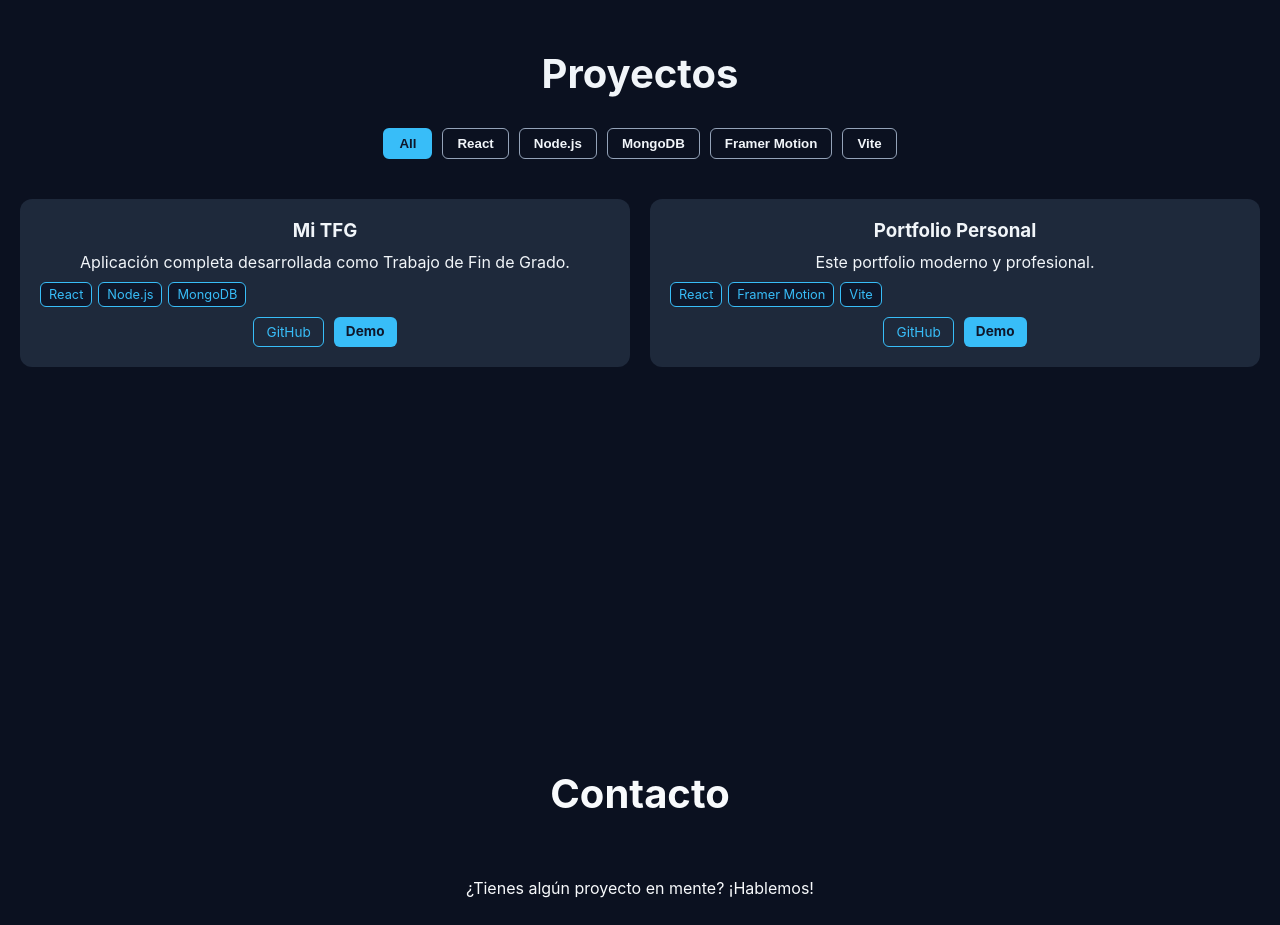
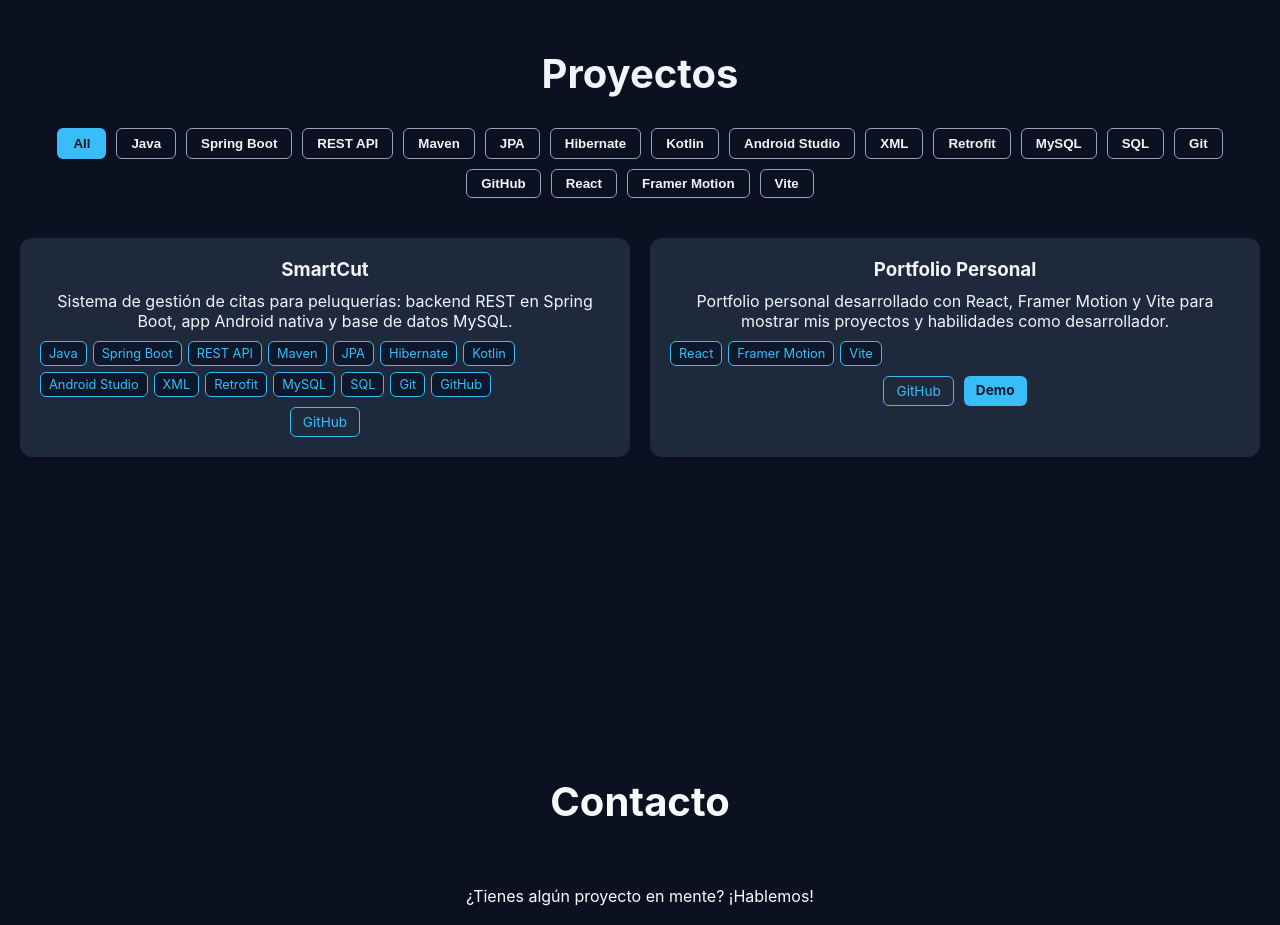
Before and after one commit to victorgonzalezsalasbcn-ctrl/Portfolio, a React (Vite) app: page / in a window 1280 px wide. Shown: the part 1100-2025 px from the top of the page. Built offline with nearby package versions, Linux system fonts and the light colour scheme.

Commit message:
Actualizar portfolio: añadir SmartCut (TFG) y tecnologías

```diff
--- a/src/data/projects.js
+++ b/src/data/projects.js
@@ -1,20 +1,35 @@
 const projects = [
   {
-    title: "Mi TFG",
-    description: "Aplicación completa desarrollada como Trabajo de Fin de Grado.",
-    technologies: ["React", "Node.js", "MongoDB"],
+    title: "SmartCut",
+    description: "Sistema de gestión de citas para peluquerías: backend REST en Spring Boot, app Android nativa y base de datos MySQL.",
+    technologies: [
+      "Java",
+      "Spring Boot",
+      "REST API",
+      "Maven",
+      "JPA",
+      "Hibernate",
+      "Kotlin",
+      "Android Studio",
+      "XML",
+      "Retrofit",
+      "MySQL",
+      "SQL",
+      "Git",
+      "GitHub"
+    ],
     category: "TFG",
-    github: "https://github.com/tuusuario/tfg",
-    demo: "https://tfg-demo.com",
+    github: "https://github.com/victorgonzalesalasbcn-ctrl/SmartCut",
   },
+
   {
     title: "Portfolio Personal",
-    description: "Este portfolio moderno y profesional.",
+    description: "Portfolio personal desarrollado con React, Framer Motion y Vite para mostrar mis proyectos y habilidades como desarrollador.",
     technologies: ["React", "Framer Motion", "Vite"],
     category: "Personal",
     github: "https://github.com/tuusuario/portfolio",
-    demo: "https://tuportfolio.com",
-  },
+    demo: "https://tuportfolio.com"
+  }
 ];
 
 export default projects;
```
